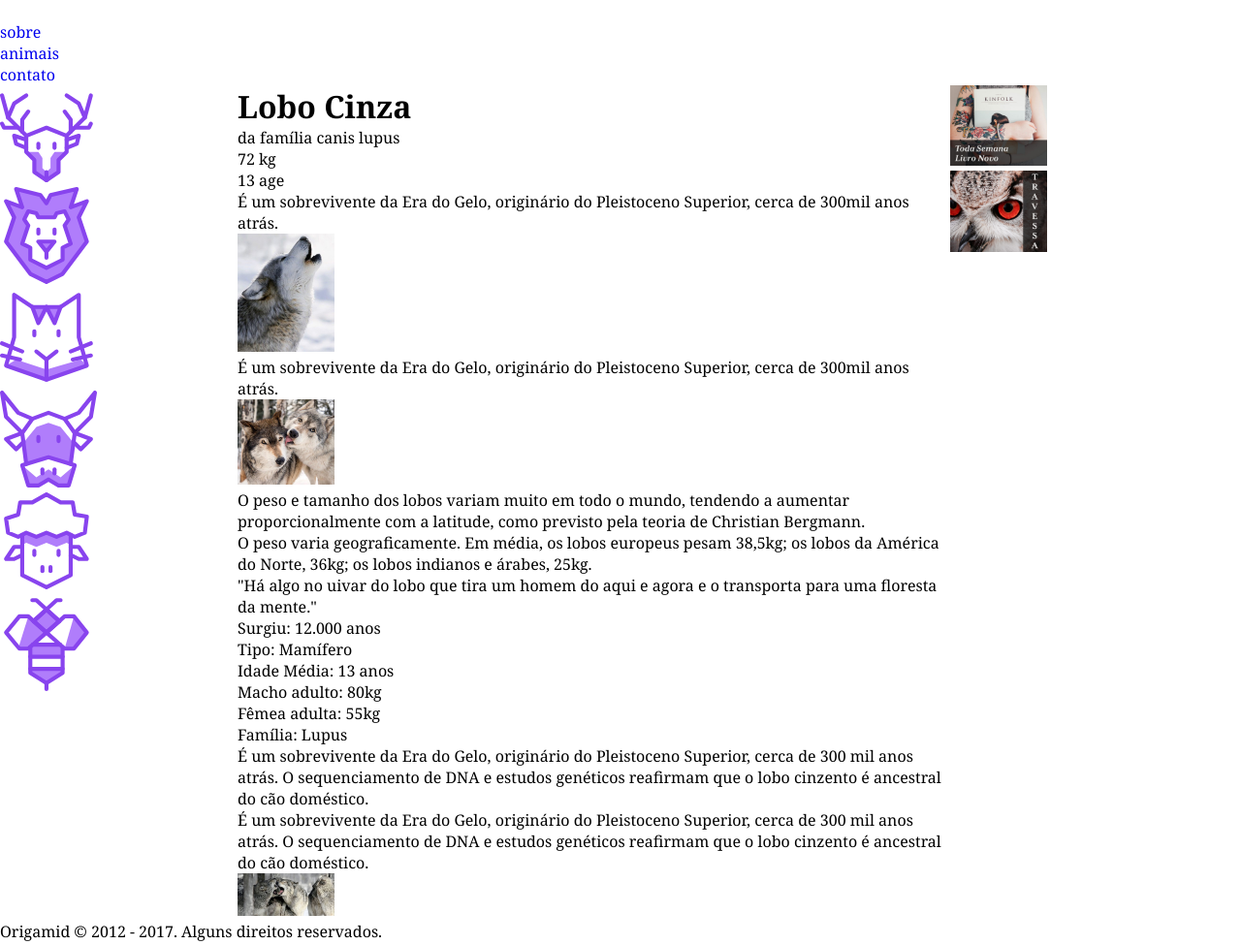
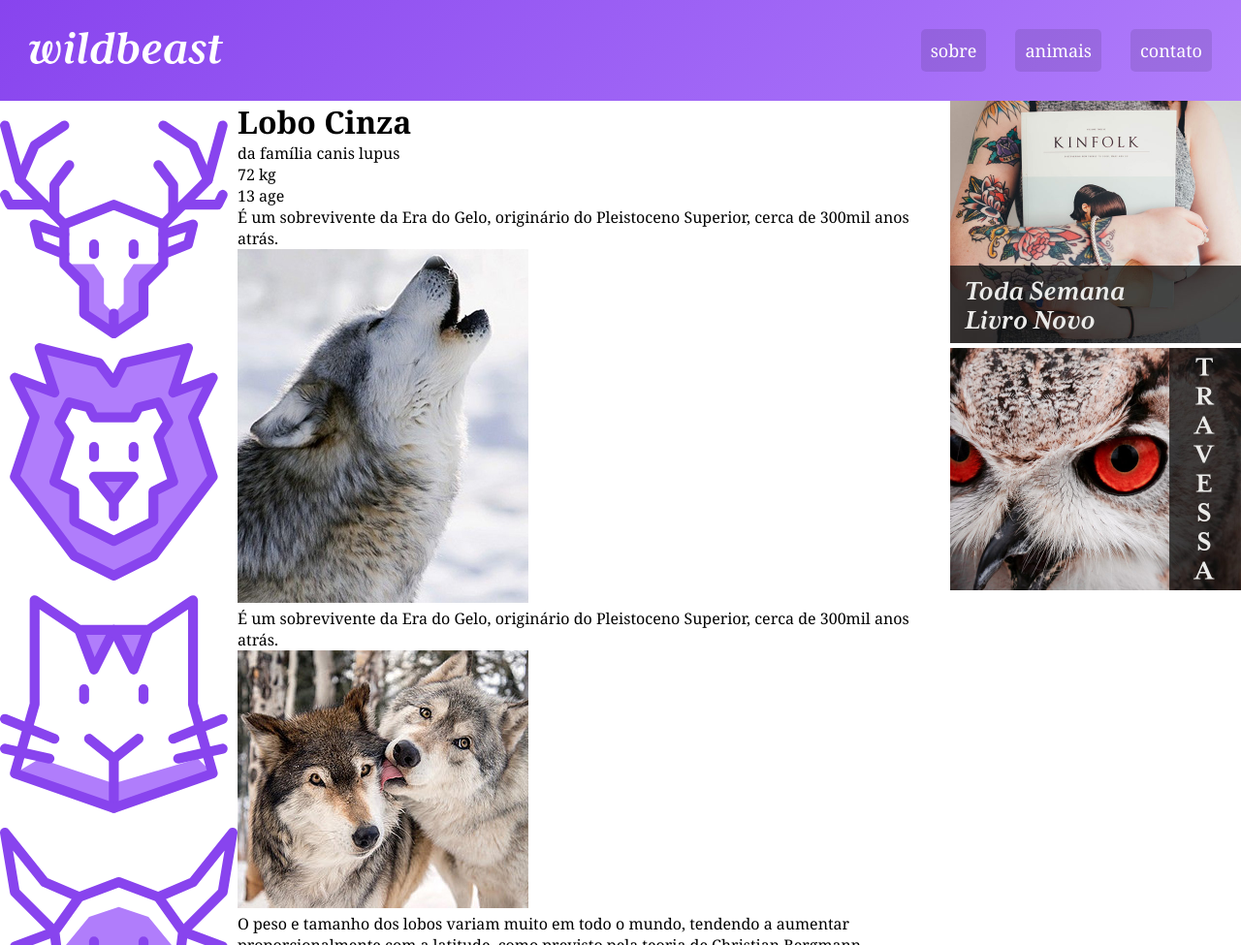
Before and after one commit to JNR23/grid-layout-css, a plain HTML site: page index.html in a window 1280 px wide. Shown: the top 975 px of the page at 97% size. Drawn offline with Linux system fonts and the light colour scheme.

Commit message:
Estilizando o HEADER

```diff
--- a/style.css
+++ b/style.css
@@ -16,7 +16,7 @@ a {
 }
 
 img {
-    max-width: 100px;
+    max-width: 100%;
 }
 
 /* Grid Geral */
@@ -31,8 +31,42 @@ img {
     ;
 }
 
+/* HEADER */
+
 .header {
     grid-area: header;
+    background: linear-gradient(135deg, #8844ee, #B07DFB);
+    padding: 30px;
+    display: grid;
+    grid-template-columns: 1fr auto;
+    align-items: center;
+}
+
+.logo {
+    max-width: 200px;
+}
+
+.header nav ul {
+    display: flex;
+    flex-wrap: wrap;
+}
+
+.header nav a {
+    display: block;
+    padding: 10px;
+    color: white;
+    font-size: 1.125em;
+    background: rgba(0, 0, 0, .1);
+    border-radius: 5px;
+    transition: 0.1s;
+}
+
+.header nav a:hover {
+    background-color: rgba(0, 0, 0, .5);
+}
+
+.header li + li {
+    margin-left: 30px;
 }
 
 .sidenav {
```
